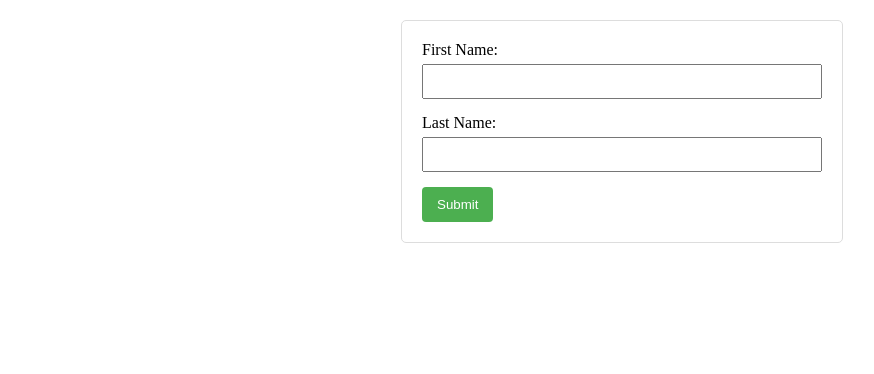
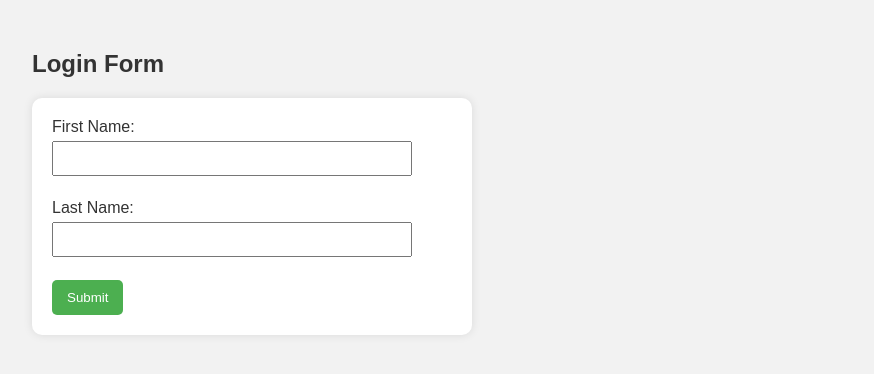
Before and after one commit to acciojob/form-login-ratneshgithubaid, a website: page main.html in a window 1280 px wide. Shown: the whole page, without its empty margins (18-892 px from the left). Drawn offline with Linux system fonts and the light colour scheme.

Commit message:
created a submission

```diff
--- a/main.html
+++ b/main.html
@@ -7,13 +7,17 @@
     <link rel="stylesheet" href="styles.css">
 </head>
 <body>
-    <form id="form1" onsubmit="return getFormvalue()">
+    <h2>Login Form</h2>
+    <form id="loginForm" onsubmit="getFormvalue(event)">
         <label for="fname">First Name:</label>
-        <input type="text" name="fname" id="fname">
+        <input type="text" name="fname" id="fname" required><br><br>
+
         <label for="lname">Last Name:</label>
-        <input type="text" name="lname" id="lname">
-        <button type="submit">Submit</button>
+        <input type="text" name="lname" id="lname" required><br><br>
+
+        <input type="submit" value="Submit">
     </form>
+
     <script src="script.js"></script>
 </body>
 </html>
--- a/script.js
+++ b/script.js
@@ -1,17 +1,14 @@
-function getFormvalue() {
-    // Get form values
-    const firstName = document.getElementById('fname').value.trim();
-    const lastName = document.getElementById('lname').value.trim();
+function getFormvalue(event) {
+    event.preventDefault(); // Prevent form from submitting
 
-    // Validate inputs
-    if (!firstName || !lastName) {
-        alert('Please fill in both fields');
-        return false; // Prevent form submission
+    // Get trimmed values
+    const firstName = document.getElementById("fname").value.trim();
+    const lastName = document.getElementById("lname").value.trim();
+
+    // Check for empty inputs
+    if (firstName === "" && lastName === "") {
+        alert("Please enter your name.");
+    } else {
+        alert(`${firstName} ${lastName}`.trim());
     }
-
-    // Show full name
-    alert(firstName + ' ' + lastName);
-
-    // Prevent default form submission
-    return false;
 }
--- a/styles.css
+++ b/styles.css
@@ -1,32 +1,34 @@
+body {
+    font-family: Arial, sans-serif;
+    margin: 50px;
+    background-color: #f2f2f2;
+    color: #333;
+}
+
 form {
+    background-color: white;
+    padding: 20px;
+    border-radius: 10px;
     max-width: 400px;
-    margin: 20px auto;
-    padding: 20px;
-    border: 1px solid #ddd;
+    box-shadow: 0 0 10px rgba(0,0,0,0.1);
+}
+
+input[type="text"] {
+    width: 90%;
+    padding: 8px;
+    margin: 5px 0;
+    box-sizing: border-box;
+}
+
+input[type="submit"] {
+    padding: 10px 15px;
+    background-color: #4CAF50;
+    color: white;
+    border: none;
+    cursor: pointer;
     border-radius: 5px;
 }
 
-label {
-    display: block;
-    margin-bottom: 5px;
-}
-
-input {
-    width: 100%;
-    padding: 8px;
-    margin-bottom: 15px;
-    box-sizing: border-box;
-}
-
-button {
-    background-color: #4CAF50;
-    color: white;
-    padding: 10px 15px;
-    border: none;
-    border-radius: 4px;
-    cursor: pointer;
-}
-
-button:hover {
+input[type="submit"]:hover {
     background-color: #45a049;
 }
```
